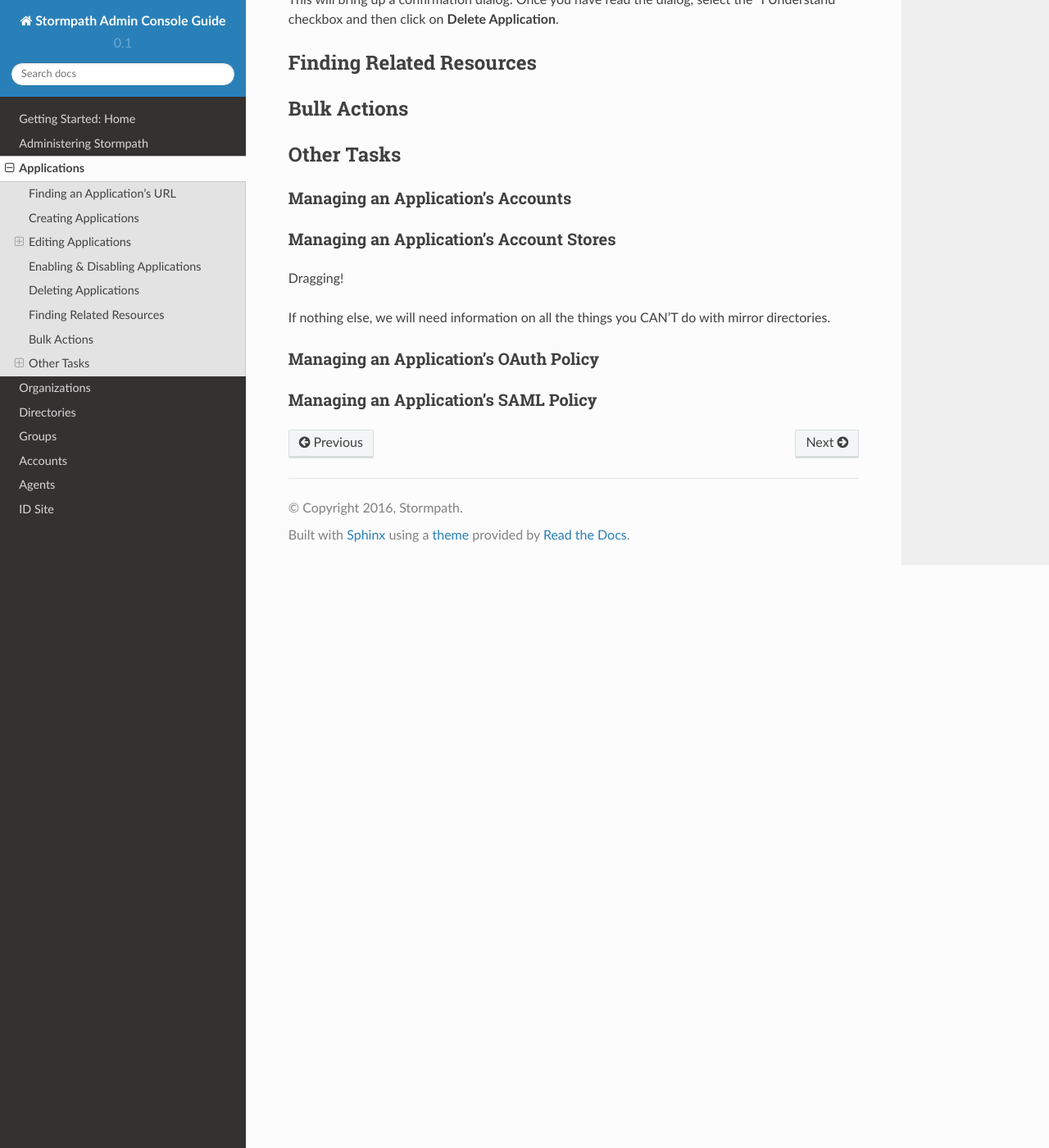
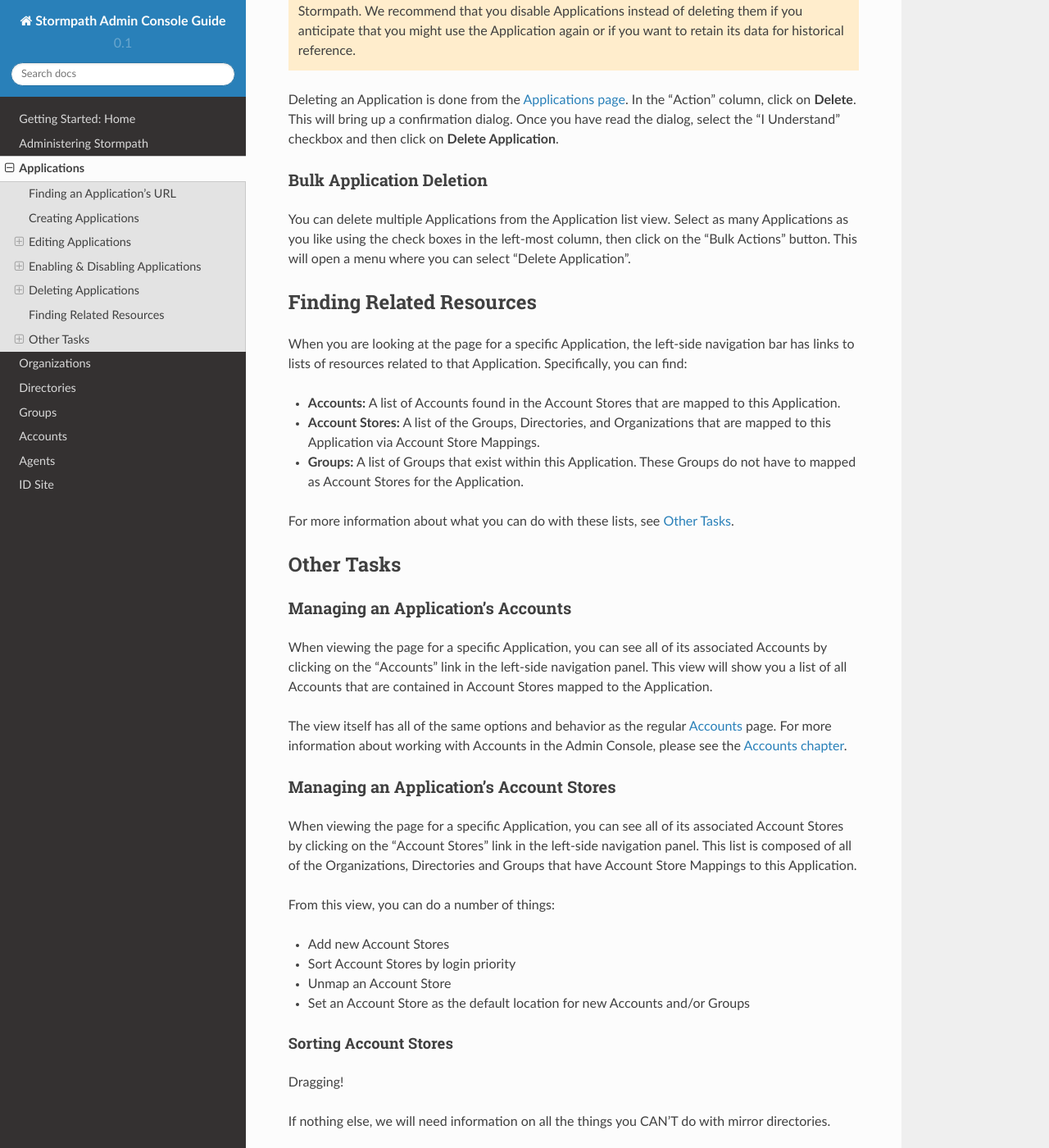
Before and after one commit to stormpath/stormpath-console-guide, a Sphinx documentation site: the page built from source/applications.rst, in a window 1280 px wide and 1400 px high, scrolled down 2355 px. Shown: the whole window at 82% size. Built offline with Sphinx 7.4.7 and the Read the Docs theme 2.0.0, drawn with Linux system fonts in a browser that asks for light colours; some of the changed text lies outside the part shown.

Commit message:
Continuing to add Application content

```diff
--- a/source/accounts.rst
+++ b/source/accounts.rst
@@ -24,11 +24,17 @@
 Enabling & Disabling Accounts
 ================================
 
+Bulk
+----
+
 Deleting Accounts
 ========================
+
+Bulk
+----
 
 Finding Related Resources
 ================================
 
-Bulk Actions
+Other Tasks
 =============
--- a/source/applications.rst
+++ b/source/applications.rst
@@ -8,8 +8,8 @@
 
 - Search for Applications in the top-right search box
 - Add new Applications using the "Create Application" button (see :ref:`below <applications-creating>`)
-- Change the status of an Application to: `Enabled` or `Disabled`
-- Delete an Application
+- Change the status of one or more Applications to: `Enabled` or `Disabled`
+- Delete one or more Applications
 - :ref:`Edit an Application <applications-editing>`
 
 Finding an Application's URL
@@ -76,6 +76,11 @@
 
 Choosing to Disable an Application will bring up a confirmation dialog.
 
+Bulk Status Changes
+-------------------
+
+You can change the status of multiple Applications from the Application list view. Select as many Applications as you like using the check boxes in the left-most column, then click on the "Bulk Actions" button. This will open a menu where you can select "Enabled" or "Disabled".
+
 Deleting Applications
 ========================
 
@@ -86,11 +91,21 @@
 
 Deleting an Application is done from the `Applications page <https://api.stormpath.com/ui2/index.html#/applications>`__. In the "Action" column, click on **Delete**. This will bring up a confirmation dialog. Once you have read the dialog, select the "I Understand" checkbox and then click on **Delete Application**.
 
+Bulk Application Deletion
+-------------------------
+
+You can delete multiple Applications from the Application list view. Select as many Applications as you like using the check boxes in the left-most column, then click on the "Bulk Actions" button. This will open a menu where you can select "Delete Application".
+
 Finding Related Resources
 ================================
 
-Bulk Actions
-=============
+When you are looking at the page for a specific Application, the left-side navigation bar has links to lists of resources related to that Application. Specifically, you can find:
+
+- **Accounts:** A list of Accounts found in the Account Stores that are mapped to this Application.
+- **Account Stores:** A list of the Groups, Directories, and Organizations that are mapped to this Application via Account Store Mappings.
+- **Groups:** A list of Groups that exist within this Application. These Groups do not have to mapped as Account Stores for the Application.
+
+For more information about what you can do with these lists, see :ref:`applications-othertasks`.
 
 .. _applications-othertasks:
 
@@ -102,14 +117,36 @@
 Managing an Application's Accounts
 -----------------------------------
 
+When viewing the page for a specific Application, you can see all of its associated Accounts by clicking on the "Accounts" link in the left-side navigation panel. This view will show you a list of all Accounts that are contained in Account Stores mapped to the Application.
+
+The view itself has all of the same options and behavior as the regular `Accounts <https://api.stormpath.com/ui2/index.html#/accounts>`__ page. For more information about working with Accounts in the Admin Console, please see the :ref:`Accounts chapter <accounts>`.
+
 .. _applications-accountstores:
 
 Managing an Application's Account Stores
 ----------------------------------------
 
+When viewing the page for a specific Application, you can see all of its associated Account Stores by clicking on the "Account Stores" link in the left-side navigation panel. This list is composed of all of the Organizations, Directories and Groups that have Account Store Mappings to this Application.
+
+From this view, you can do a number of things:
+
+- Add new Account Stores
+- Sort Account Stores by login priority
+- Unmap an Account Store
+- Set an Account Store as the default location for new Accounts and/or Groups
+
+
+Sorting Account Stores
+^^^^^^^^^^^^^^^^^^^^^^
+
 Dragging!
 
 If nothing else, we will need information on all the things you CAN'T do with mirror directories.
+
+.. _applications-groups:
+
+Managing an Application's Groups
+--------------------------------
 
 .. _applications-oauth:
 
--- a/source/groups.rst
+++ b/source/groups.rst
@@ -16,11 +16,17 @@
 Enabling & Disabling Groups
 ================================
 
+Bulk
+----
+
 Deleting Groups
 ========================
+
+Bulk
+----
 
 Finding Related Groups
 ================================
 
-Bulk Actions
-=============
+Other Tasks
+===========
--- a/source/organizations.rst
+++ b/source/organizations.rst
@@ -16,11 +16,17 @@
 Enabling & Disabling Organizations
 ===================================
 
+Bulk
+----
+
 Deleting Organizations
 ========================
+
+Bulk
+----
 
 Finding Related Organizations
 ================================
 
-Bulk Actions
+Other Tasks
 =============
```
Also changed, not shown: source/directories.rst (+6 -3 lines).
